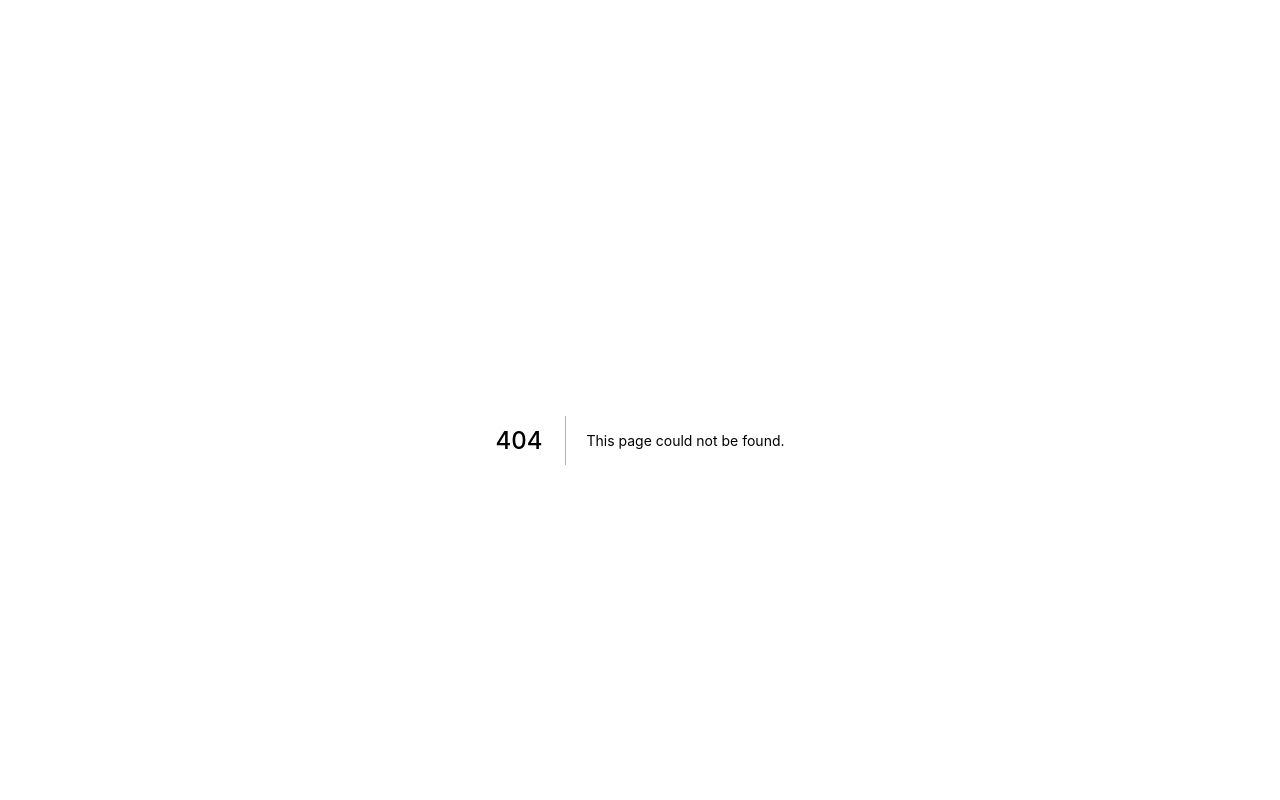
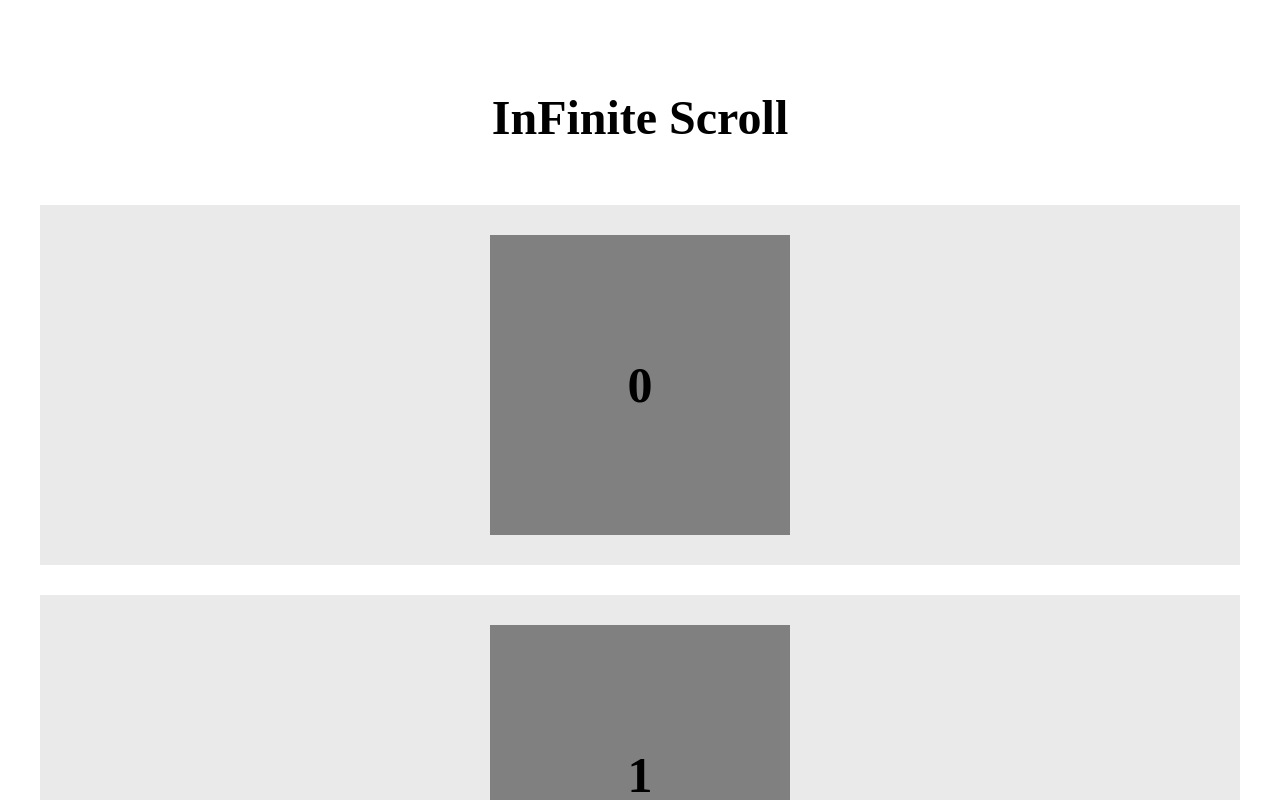
Before and after one commit to happyssun/class_quiz, a Next.js app: page /14-infinite-scroller/02-without-library in a window 1280 px wide. Before the commit this address had no page. Shown: the top 800 px of the page. Built offline with nearby package versions, Linux system fonts and the light colour scheme.

Commit message:
infinite scroller

```diff
--- a/package.json
+++ b/package.json
@@ -22,6 +22,7 @@
     "react": "17.0.2",
     "react-daum-postcode": "^3.1.1",
     "react-dom": "17.0.2",
+    "react-infinite-scroller": "^1.2.6",
     "react-player": "^2.12.0",
     "react-slick": "^0.29.0",
     "slick-carousel": "^1.8.1",
@@ -32,6 +33,7 @@
     "@graphql-codegen/typescript": "^3.0.1",
     "@types/node": "17.0.2",
     "@types/react": "17.0.2",
+    "@types/react-infinite-scroller": "^1.2.3",
     "typescript": "^4.9.5"
   },
   "resolutions": {
--- a/pages/13-pagination/index.tsx
+++ b/pages/13-pagination/01/index.tsx
@@ -1,10 +1,10 @@
 import { ApolloQueryResult, gql, useQuery } from "@apollo/client";
 import styled from "@emotion/styled";
-import PagiNation from "../../src/components/commons/pagination";
+import PagiNation from "../../../src/components/commons/pagination";
 import {
   Query,
   QueryFetchBoardArgs,
-} from "../../src/commons/types/generated/types";
+} from "../../../src/commons/types/generated/types";
 
 const FETCH_BOARDS = gql`
   query fetchBoards($page: Int) {
--- a/pages/13-pagination-lastPage/index.tsx
+++ b/pages/13-pagination/02-lastPage/index.tsx
@@ -1,7 +1,7 @@
 import styled from "@emotion/styled";
 import { useState } from "react";
 import { gql, useQuery } from "@apollo/client";
-import { getDate } from "../../src/components/commons/libraries/utils";
+import { getDate } from "../../../src/components/commons/libraries/utils";
 const FETCH_BOARDS = gql`
   query fetchBoards($page: Int) {
     fetchBoards(page: $page) {
--- /dev/null
+++ b/pages/14-infinite-scroller/02-without-library/index.tsx
@@ -0,0 +1,162 @@
+// /*
+// 1. 무한스크롤을 라이브러리를 사용하지 않고, 직접 구현해 보세요.
+
+// 2. 직접 구현시 발생하는 문제가, 한 번 스크롤을 내리면 수없이 많은 쿼리가 요청된다는 것 입니다.
+// 해당 문제를 해결하기 위해 쓰로틀링을 적용해 보세요.
+// (아직 쓰로틀링을 배우지 않았으므로, 검색을 통해 적용시켜 보세요.)
+// */
+
+import { useEffect, useRef, useState } from "react";
+import styled from "@emotion/styled";
+const Container = styled.div`
+  padding: 50px 0 0 0;
+  display: flex;
+  align-items: center;
+  justify-content: center;
+`;
+const Wrapper = styled.div`
+  width: 100%;
+  display: flex;
+  flex-direction: column;
+  align-items: center;
+  justify-content: center;
+`;
+const Title = styled.div`
+  font-size: 48px;
+  font-weight: bold;
+  padding-bottom: 60px;
+`;
+const ContentsWrapper = styled.div`
+  width: 100%;
+  padding: 30px;
+  margin-bottom: 30px;
+  display: flex;
+  flex-direction: column;
+  justify-content: center;
+  align-items: center;
+  background-color: #eaeaea;
+`;
+const ContentsBox = styled.div`
+  width: 300px;
+  height: 300px;
+  background-color: gray;
+  display: flex;
+  justify-content: center;
+  align-items: center;
+`;
+const Contents = styled.div`
+  font-size: 50px;
+  font-weight: bold;
+`;
+
+// 타입 정의
+type Props = {
+  onBottomeHit: () => void;
+  isLoading: boolean;
+  hasMoreData: boolean;
+  loadOnMount: boolean;
+};
+
+// 해당 요소의 최 하단이 현재 창보다 작거나 같으면 innerHeight 스크롤의 위치가 아래에 있는것을 감지하고 데이터를 가져옴
+const isBottom = (ref) => {
+  if (!ref.current) {
+    return false;
+  }
+  // console.log("현재 화면(InfiniteScroll이 적용되는 화면)",ref.current)
+  // console.log("현재 스크롤바 위치",ref.current.getBoundingClientRect().bottom)
+  // console.log("스크롤바 최하단 위치",window.innerHeight)
+
+  // getBoundingClientRect() <-  해당 DOM의 width,height,left,top,right,bottom,x,y 를 알려줌
+  // ref.current.getBoundingClientRect().bottom의 값이 window.innerHeight 보다 작거나 같으면 (스크롤바가 현재 창 최하단에 닿을경우) true
+  return ref.current.getBoundingClientRect().bottom <= window.innerHeight;
+};
+
+// 컴포넌트 안에 담기는 요소들에 대해 무한 스크롤을 적용 시켜주기 위해 따로 만들어 준다.
+// 상위 컴포넌트에서 props 를 받아 호출
+const InfiniteScroll = ({
+  onBottomHit,
+  isLoading,
+  hasMoreData,
+  loadOnMount,
+  children,
+}) => {
+  const [initialLoad, setInitialLoad] = useState(true);
+  // 컴포넌트에서 특정 DOM을 선택 / 조회 / 수정
+  // 대표적으로 관리할 수 있는 값으로는 setTimeout(), setInterval(), 외부 라이브러리으로 생성된 인스턴스, scroll 위치 가 있음
+  const contentRef = useRef(null);
+
+  useEffect(() => {
+    // 마운트 시 초기 데이터 로드
+    if (loadOnMount && initialLoad) {
+      onBottomHit();
+      setInitialLoad(false);
+    }
+  }, [onBottomHit, loadOnMount, initialLoad]);
+
+  useEffect(() => {
+    const onScroll = () => {
+      // console.log("스크롤바가 현재 스크롤 최하단에 닿았는지 검증(닿으면 true)",isBottom(contentRef))
+      // console.log("쓰로틀링을 통해 setTimeout 이후 데이터를 받아온 후 로딩이 끝났는지 검증(false여야 데이터 가져옴)",isLoading)
+      // console.log("더 가져올 데이터가 있을때만 실행",hasMoreData)
+      if (!isLoading && hasMoreData && isBottom(contentRef)) {
+        // loadMoreData 실행
+        onBottomHit();
+      }
+    };
+    // scroll 이벤트를 통한 스크롤 이동 감지 후 onScroll 실행
+    document.addEventListener("scroll", onScroll);
+    return () => document.removeEventListener("scroll", onScroll);
+  }, [onBottomHit, isLoading, hasMoreData]);
+
+  return <div ref={contentRef}>{children}</div>;
+};
+
+const Quiz03_05 = () => {
+  // 뿌려줄 데이터
+  const PAGE_NUMBER = 10;
+  // 불러온 데이터를 담아주는 배열
+  const [numbers, setNumbers] = useState([]);
+  // 쓰로틀링을 위해 로딩을 추가
+  const [loading, setLoading] = useState(false);
+  // 초기 페이지를 0으로 주고 onBottomHit을 통해 1로 변경
+  const [page, setPage] = useState(0);
+  // 데이터의 최대치를 설정 그 이상으로는 불러올수없게 제한
+  const hasMoreData = numbers.length < 1000;
+  // 스크롤이 하단부에 닿았을때 실행 시켜줄 데이터 호출 로직
+  const loadMoreNumbers = () => {
+    setPage((page) => page + 1);
+    setLoading(true);
+    setTimeout(() => {
+      const newNumbers = new Array(PAGE_NUMBER)
+        .fill(1)
+        .map((_, i) => page * PAGE_NUMBER + i);
+      setNumbers((nums) => [...nums, ...newNumbers]);
+      setLoading(false);
+    }, 500);
+  };
+
+  return (
+    <>
+      <InfiniteScroll
+        hasMoreData={hasMoreData}
+        isLoading={loading}
+        onBottomHit={loadMoreNumbers}
+        loadOnMount={true}
+      >
+        <Container>
+          <Wrapper>
+            <Title>InFinite Scroll</Title>
+            {numbers.map((num) => (
+              <ContentsWrapper key={num}>
+                <ContentsBox>
+                  <Contents>{num}</Contents>
+                </ContentsBox>
+              </ContentsWrapper>
+            ))}
+          </Wrapper>
+        </Container>
+      </InfiniteScroll>
+    </>
+  );
+};
+export default Quiz03_05;
```
Also changed, not shown: pages/14-infinite-scroller/01-use-library/index.tsx (added, +55 -0 lines), 1 other file (tests, documents, lock files or other folders).
